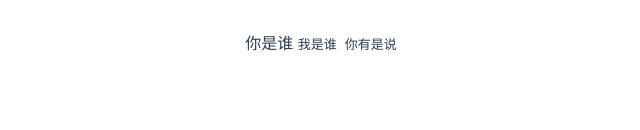
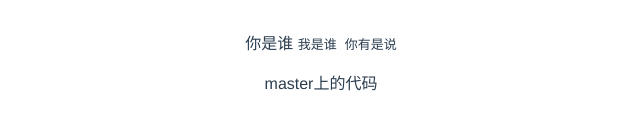
Before and after one commit to Lishuai0606/Li, a Vue app: page / in a window 1280 px wide. Shown: the part 250-380 px from the top of the page, without its empty margins (319-959 px from the left). Built offline with nearby package versions, Linux system fonts and the light colour scheme.

Commit message:
master上的代码

```diff
--- a/src/components/HelloWorld.vue
+++ b/src/components/HelloWorld.vue
@@ -6,6 +6,7 @@
         <samp>你有是说</samp>
       </samp>
     </p>
+    <p>master上的代码</p>
   </div>
 </template>
 
```
